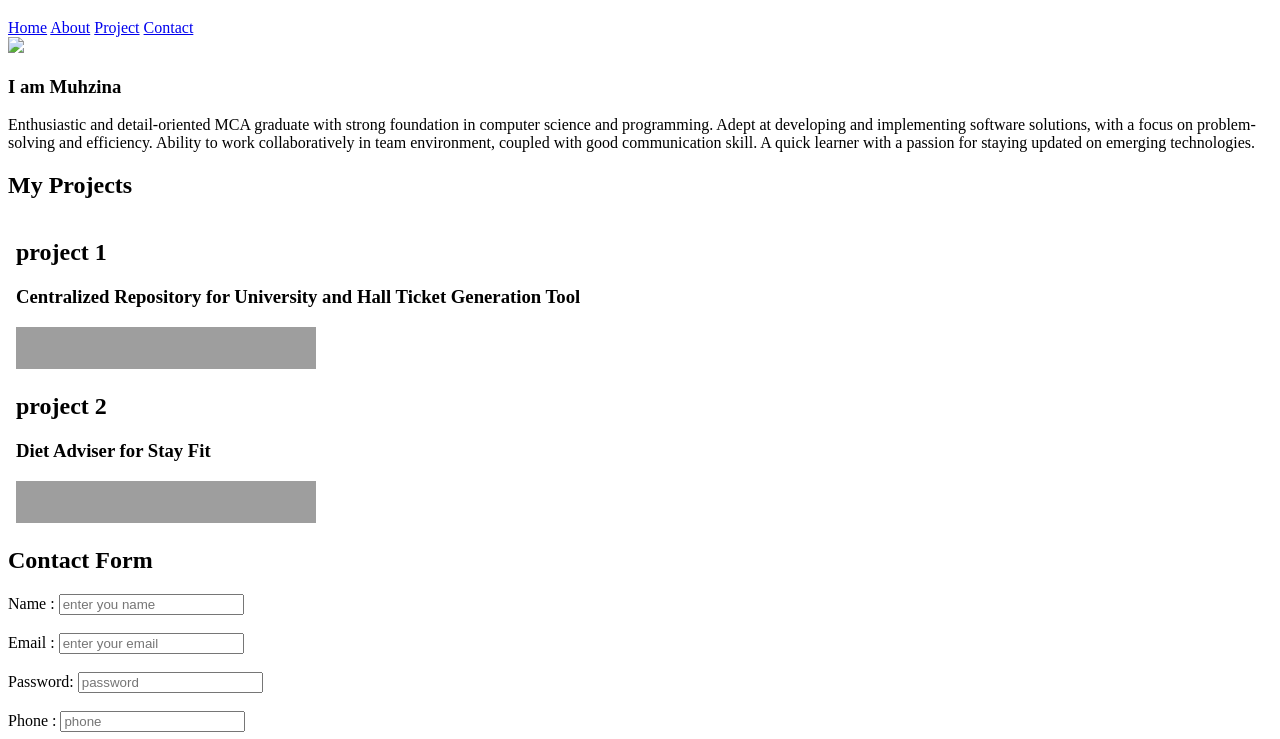
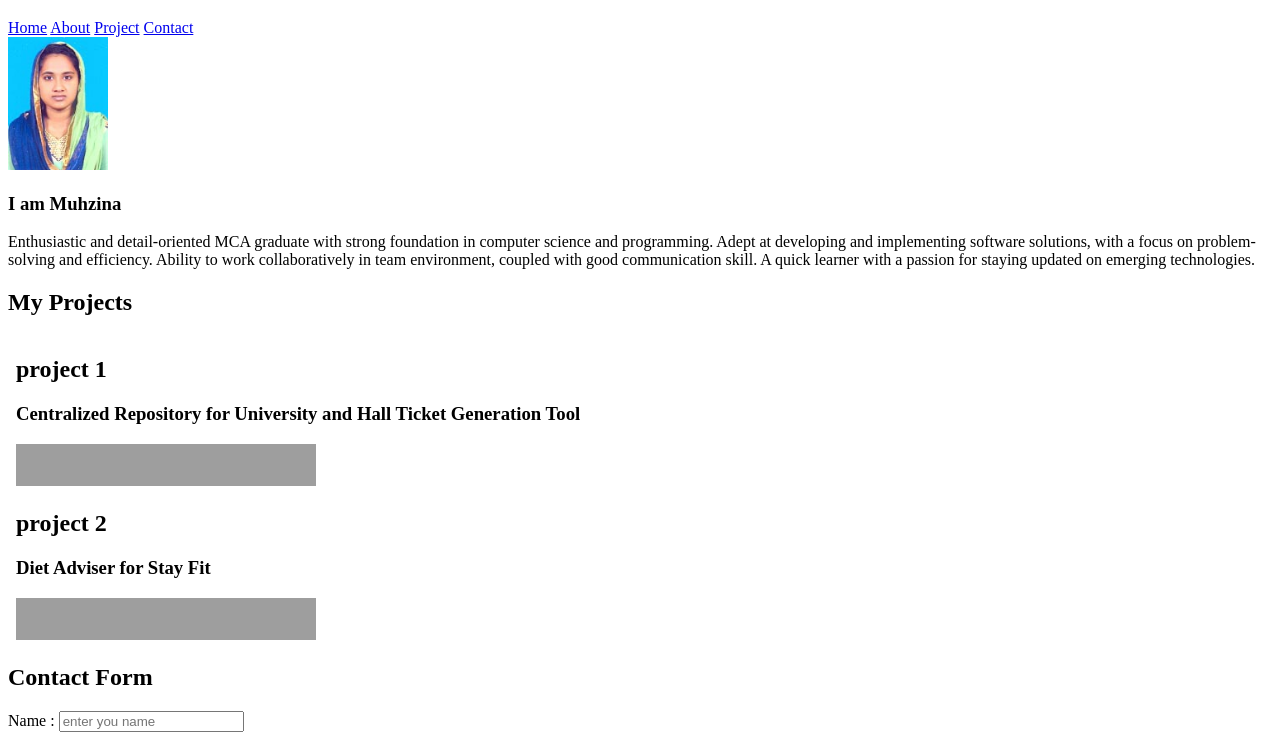
Before and after one commit to muhzina98/portfolio, a plain HTML site: page index.html in a window 1280 px wide. Shown: the part 61-800 px from the top of the page. Drawn offline with Linux system fonts and the light colour scheme; the site is published under a folder, as on GitHub Pages, so addresses that start at the root find nothing.

Commit message:
Update index.html

```diff
--- a/index.html
+++ b/index.html
@@ -38,7 +38,7 @@
     <!--banner section start-->
     <section id="about">
         <div>
-            <img src="/assets/images/image.jpg" width="100">
+            <img src="portfolio/assets/images/image.jpg" width="100">
         </div>
         <div>
             <h3>I am Muhzina</h3>
```
